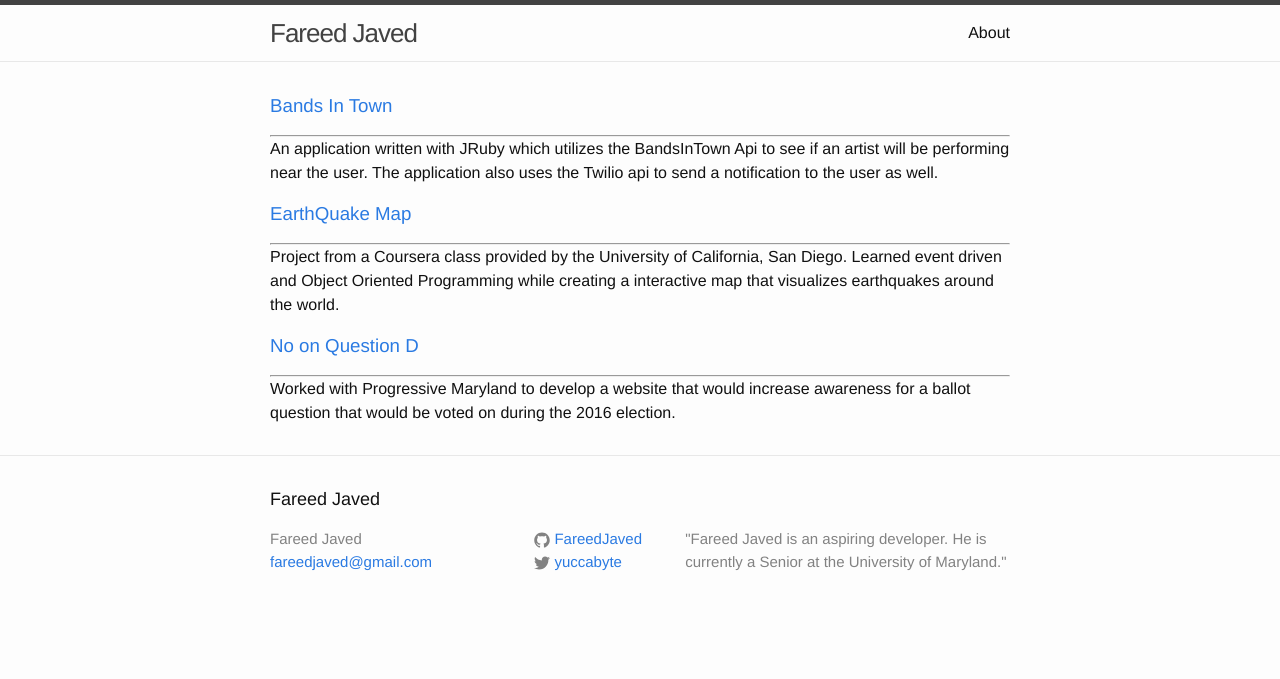
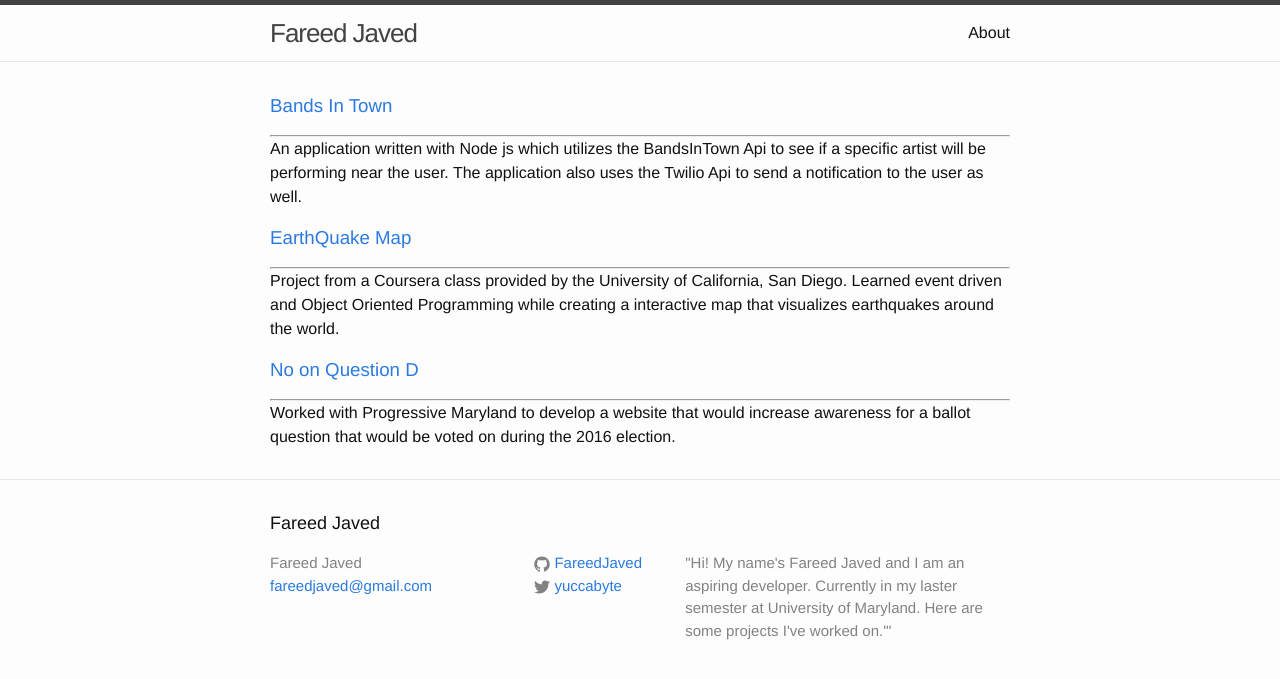
Before and after one commit to FareedJaved/FareedJaved.github.io, a Jekyll site: the page built from index.html, in a window 1280 px wide. Shown: the top 679 px of the page. Built offline with Jekyll 4.4.1, drawn with Linux system fonts in a browser that asks for light colours.

Commit message:
minor changes

```diff
--- a/_config.yml
+++ b/_config.yml
@@ -2,7 +2,7 @@
 title: Fareed Javed
 email: fareedjaved@gmail.com
 description: > # this means to ignore newlines until "baseurl:"
- "Fareed Javed is an aspiring developer. He is currently a Senior at the University of Maryland."
+ "Hi! My name's Fareed Javed and I am an aspiring developer. Currently in my laster semester at University of Maryland. Here are some projects I've worked on.'"
 baseurl: "" # the subpath of your site, e.g. /blog/
 url: "http://yourdomain.com" # the base hostname & protocol for your site
 twitter_username: yuccabyte
--- a/_includes/projects.html
+++ b/_includes/projects.html
@@ -6,7 +6,7 @@
 			</a>
 		</h3>
         <hr />
-        <span>An application written with JRuby which utilizes the BandsInTown Api to see if an artist will be performing near the user. The application also uses the Twilio api to send a notification to the user as well.
+        <span>An application written with Node js which utilizes the BandsInTown Api to see if a specific artist will be performing near the user. The application also uses the Twilio Api to send a notification to the user as well.
         </span>
 	</div>
 	<p style="line-height: 30px"></p>
```
Also changed, not shown: 1 other file.
